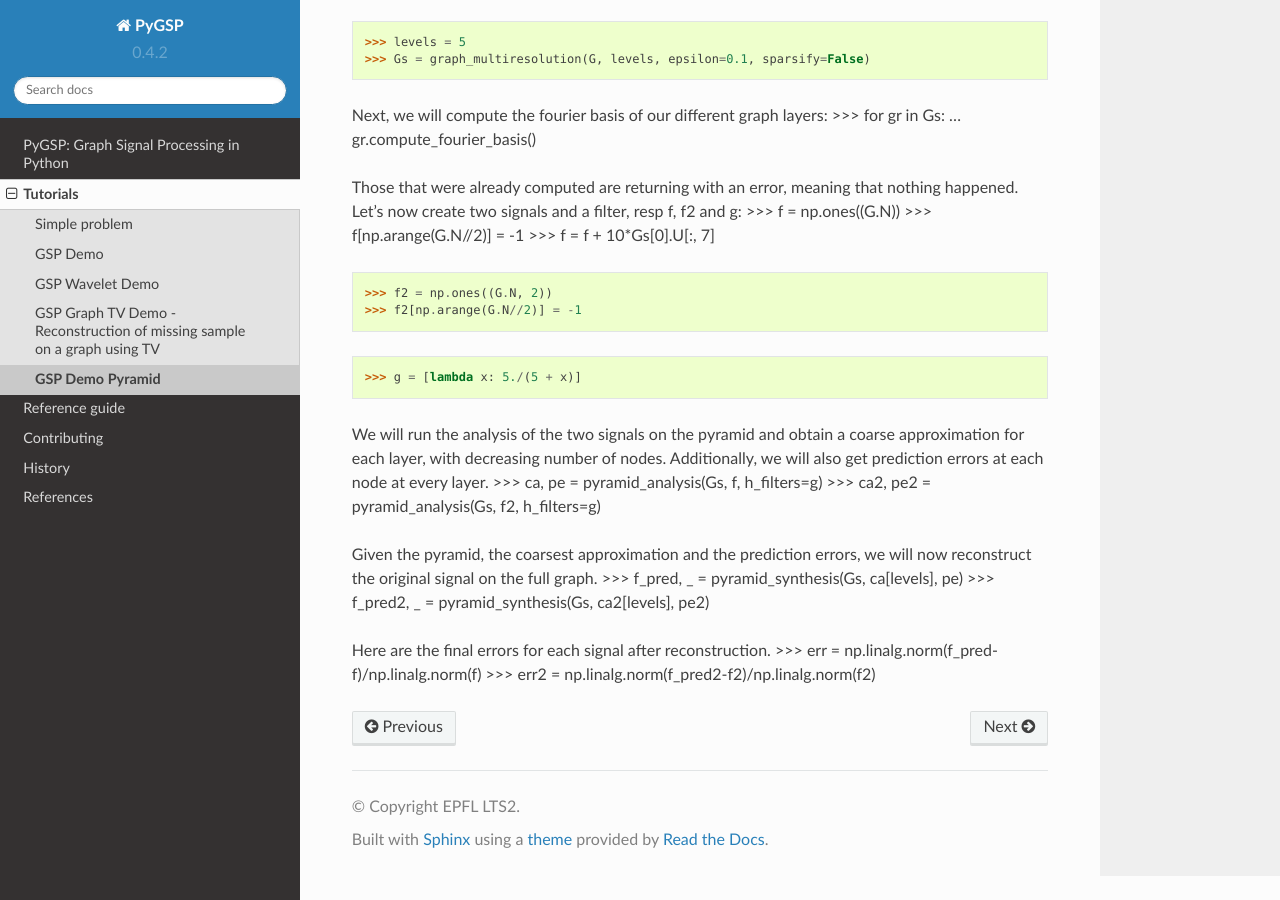
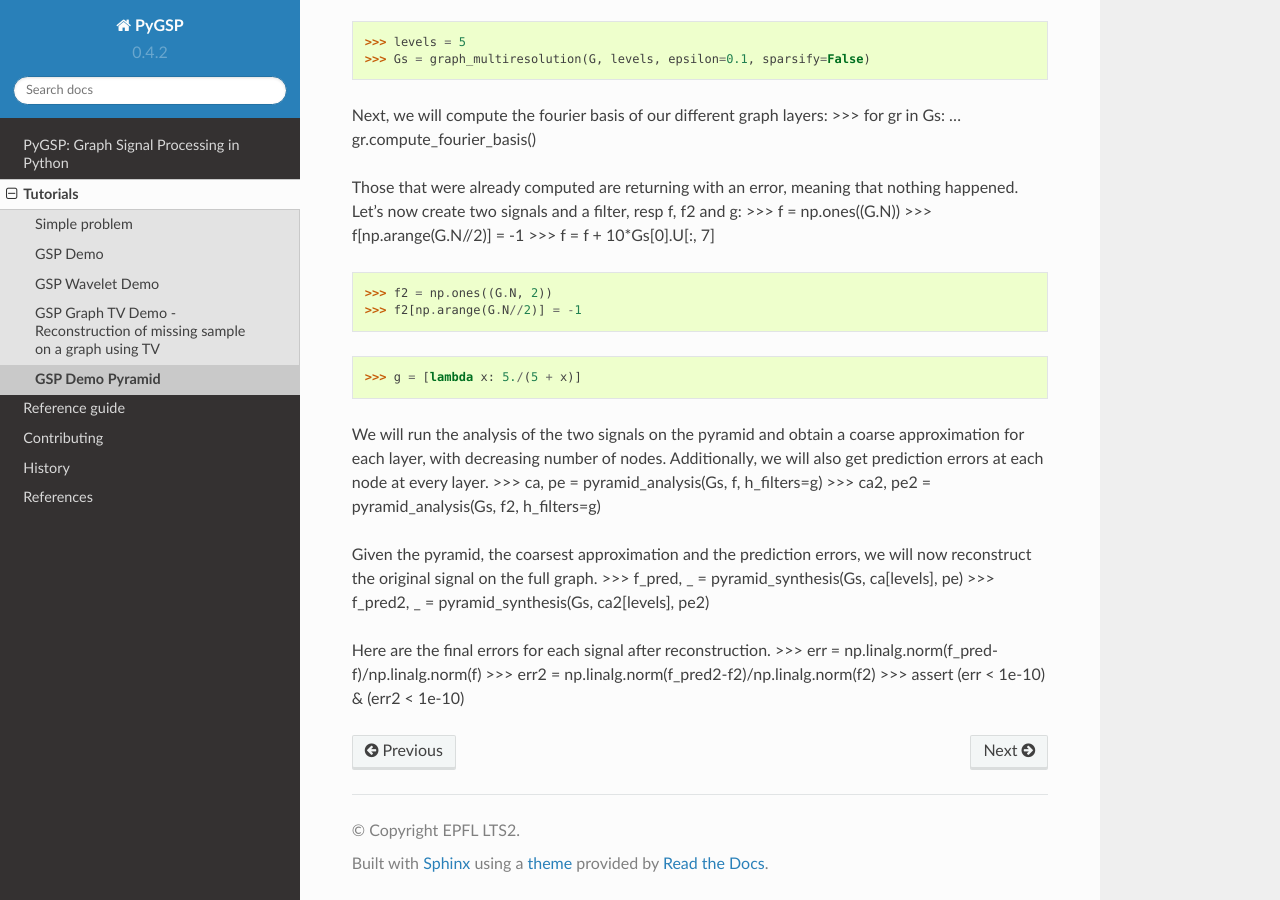
Before and after one commit to epfl-lts2/pygsp, a Sphinx documentation site: the page built from doc/tutorials/demo_pyramid.rst, in a window 1280 px wide and 900 px high, scrolled down 539 px. Built offline with Sphinx 7.4.7 and the Read the Docs theme 2.0.0, drawn with Linux system fonts in a browser that asks for light colours; some of the changed lines change nothing that is shown.

Commit message:
tutorials: remove redundant script

```diff
--- a/doc/tutorials/demo_pyramid.py
+++ /dev/null
@@ -1,32 +0,0 @@
-import pygsp
-import numpy as np
-from pygsp import graphs, reduction, data_handling
-
-G = graphs.Sensor(512, distribute=True)
-
-g = [lambda x: 5./(5 + x)]
-
-Gs = reduction.kron_pyramid(G, 5, epsilon=0.1)
-graphs.gutils.compute_fourier_basis(Gs)
-graphs.gutils.estimate_lmax(Gs)
-
-f = np.ones((G.N))
-f[np.arange(G.N/2)] = -1
-f = f + 10*Gs[0].U[:, 7]
-
-f2 = np.ones((G.N, 2))
-f2[np.arange(G.N/2)] = -1
-
-ca, pe = reduction.pyramid_analysis(Gs, f, filters=g, verbose=False)
-ca2, pe2 = reduction.pyramid_analysis(Gs, f2, filters=g, verbose=False)
-
-coeff = data_handling.pyramid_cell2coeff(ca, pe)
-coeff2 = data_handling.pyramid_cell2coeff(ca2, pe2)
-
-f_pred, _ = reduction.pyramid_synthesis(Gs, coeff, verbose=False)
-f_pred2, _ = reduction.pyramid_synthesis(Gs, coeff2, verbose=False)
-
-err = np.linalg.norm(f_pred-f)/np.linalg.norm(f)
-err2 = np.linalg.norm(f_pred2-f2)/np.linalg.norm(f2)
-print('erreur de f (1d) : {}'.format(err))
-print('erreur de f2 (2d) : {}'.format(err2))
--- a/doc/tutorials/demo_pyramid.rst
+++ b/doc/tutorials/demo_pyramid.rst
@@ -46,3 +46,4 @@ Given the pyramid, the coarsest approximation and the prediction errors, we will
 Here are the final errors for each signal after reconstruction.
 >>> err = np.linalg.norm(f_pred-f)/np.linalg.norm(f)
 >>> err2 = np.linalg.norm(f_pred2-f2)/np.linalg.norm(f2)
+>>> assert (err < 1e-10) & (err2 < 1e-10)
```
